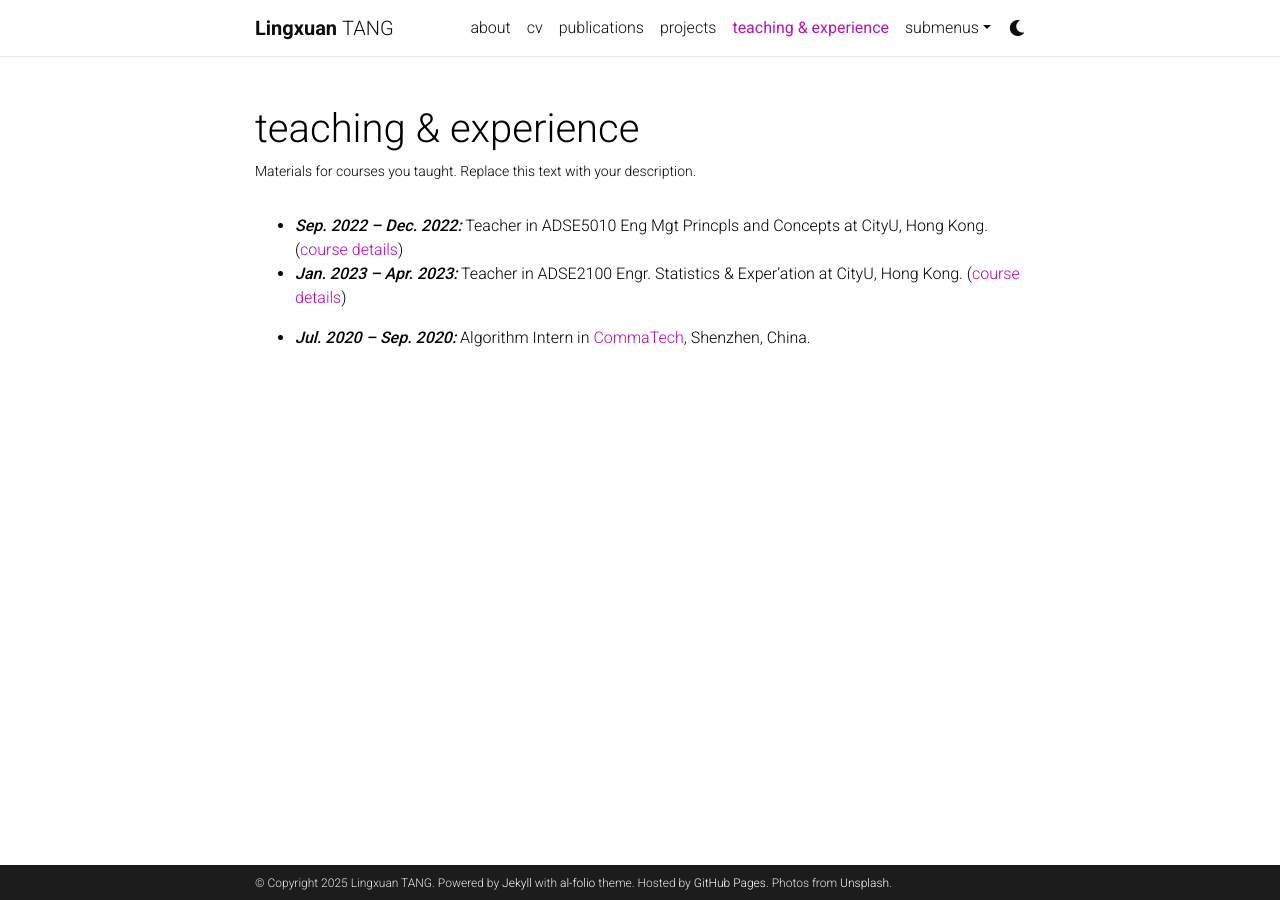
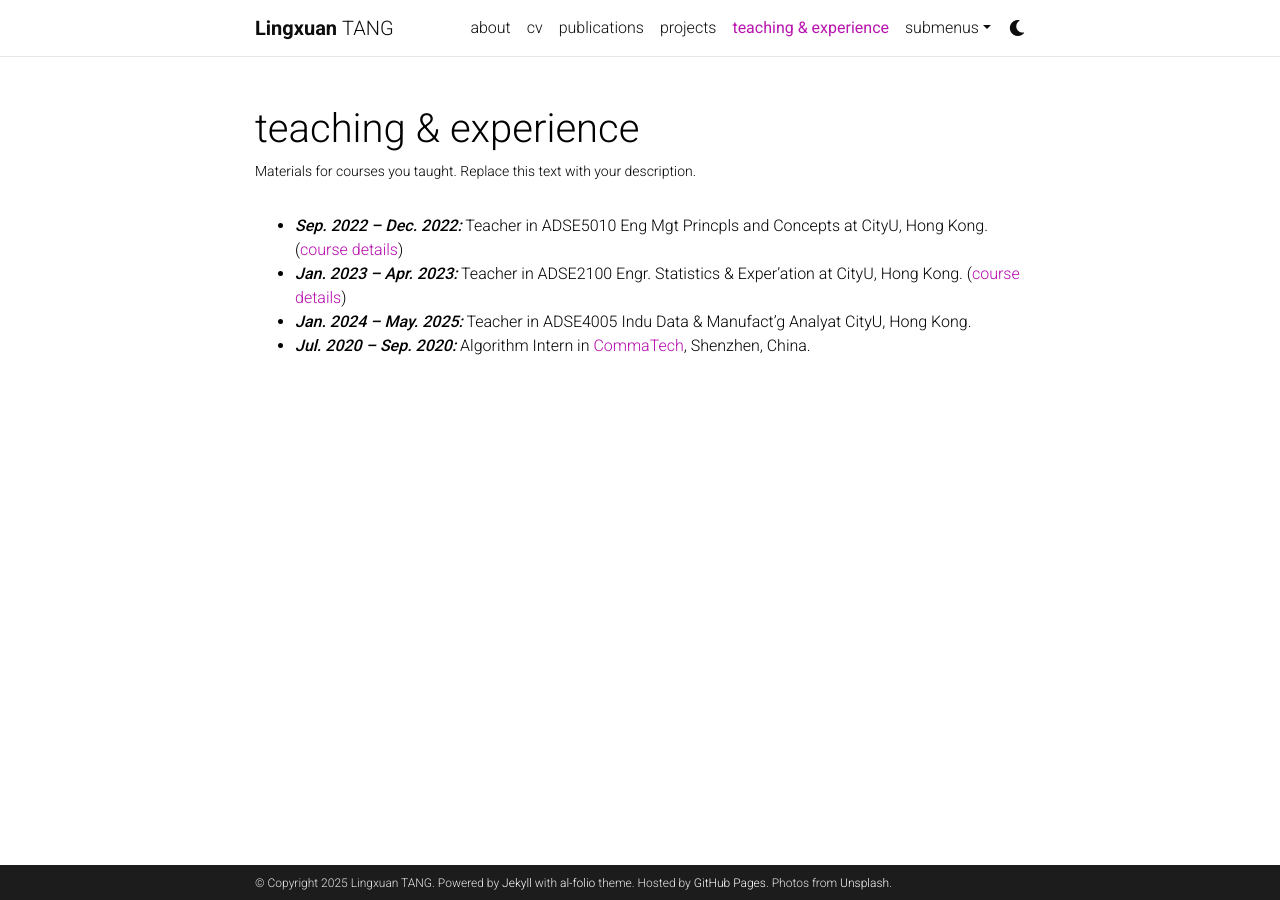
Before and after one commit to LingxuanTANG/LingxuanTANG.github.io, a Jekyll site: the page built from _pages/teaching.md, in a window 1280 px wide. Built offline with Jekyll 4.4.1, drawn with Linux system fonts in a browser that asks for light colours; comment, search, counter and statistics services are not loaded; a style sheet for code colours, icons or effects is not loaded.

Commit message:
Update teaching.md

```diff
--- a/_pages/teaching.md
+++ b/_pages/teaching.md
@@ -9,5 +9,5 @@ nav_order: 5
 
 * ***Sep. 2022 – Dec. 2022:*** Teacher in ADSE5010 Eng Mgt Princpls and Concepts at CityU, Hong Kong. ([course details](../assets/pdf/ADSE5010.pdf))
 * ***Jan. 2023 – Apr. 2023:*** Teacher in ADSE2100 Engr. Statistics & Exper'ation at CityU, Hong Kong. ([course details](../assets/pdf/ADSE2100.pdf))
-
+* ***Jan. 2024 – May. 2025:*** Teacher in ADSE4005 Indu Data & Manufact'g Analyat CityU, Hong Kong.
 * ***Jul. 2020 – Sep. 2020:*** Algorithm Intern in [CommaTech](http://www.smartcomma.com/), Shenzhen, China.
```
